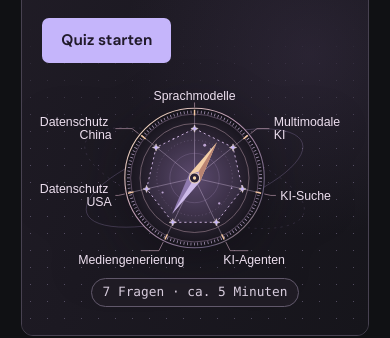
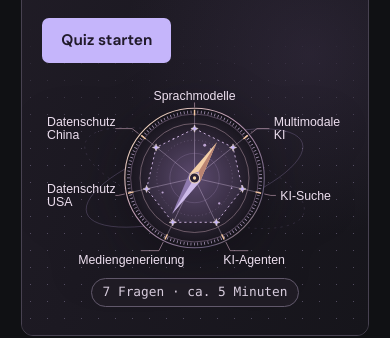
Before and after one commit to geraldfehringer/q21-ki-community, a plain HTML site: page index.html in a window 390 px wide. Shown: the part 3262-3600 px from the top of the page. Drawn offline with Linux system fonts and the light colour scheme.

Commit message:
Keep privacy labels within the exported and mobile compass

```diff
--- a/index.html
+++ b/index.html
@@ -183,8 +183,8 @@
               <text text-anchor="start" x="328" y="155">KI-Suche</text>
               <text x="292" y="243">KI-Agenten</text>
               <text x="123" y="243">Mediengenerierung</text>
-              <text text-anchor="end" x="96" y="146">Datenschutz <tspan x="96" dy="18">USA</tspan></text>
-              <text text-anchor="end" x="96" y="54">Datenschutz <tspan x="96" dy="18">China</tspan></text>
+              <text text-anchor="start" x="7" y="146">Datenschutz <tspan x="7" dy="18">USA</tspan></text>
+              <text text-anchor="start" x="7" y="54">Datenschutz <tspan x="7" dy="18">China</tspan></text>
             </g>
           </svg>
           <p class="quiz-chart-caption">7 Fragen · ca. 5 Minuten</p>
```
